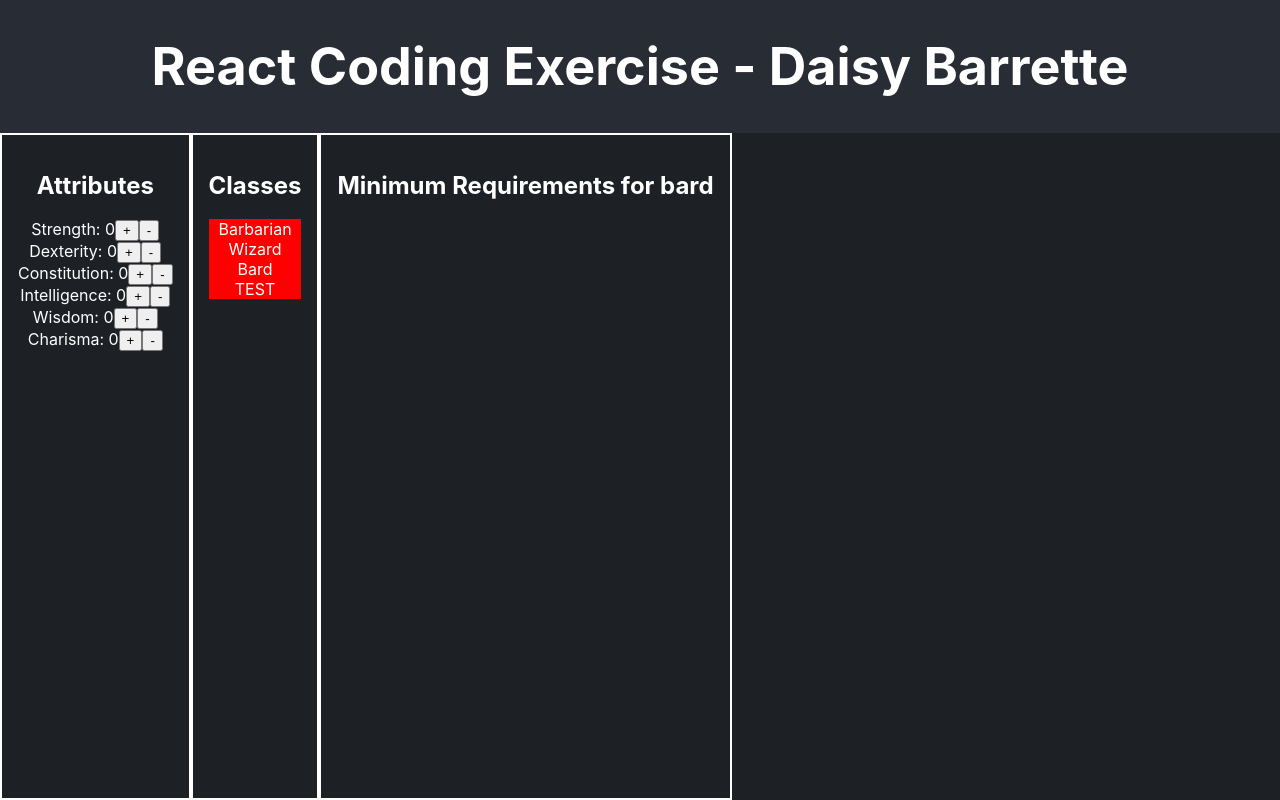
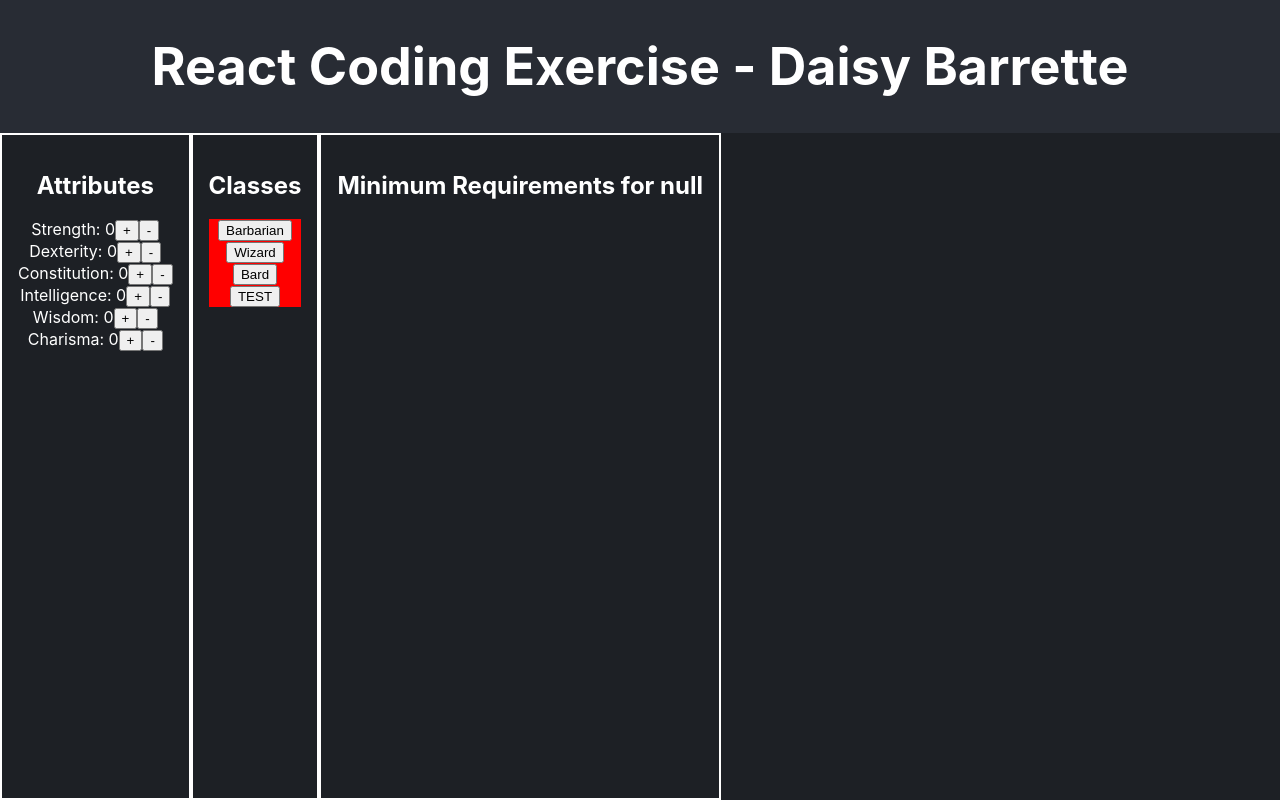
Before and after one commit to daisybarrette/recruiting-webapp-character, a React (Create React App) app: page / in a window 1280 px wide. Built offline with nearby package versions, Linux system fonts and the light colour scheme.

Commit message:
Track which character class the user has selected, allow deselection

```diff
--- a/src/App.js
+++ b/src/App.js
@@ -8,6 +8,8 @@ function App() {
     const [classStatus, setClassStatus] = useState(
         Object.keys(CLASS_LIST).reduce((acc, currentValue) => ({ ...acc, [currentValue]: 'disabled' }), {})
     );
+
+    const [selectedCharacterClass, setSelectedCharacterClass] = useState(null);
 
     function handleUpdateAttributeValue(attribute, offset = 1) {
         const updatedAttributeValues = [...attributeValues];
@@ -46,8 +48,12 @@ function App() {
         setClassStatus(updatedClassStatus);
     }, [attributeValues]);
 
-    function MinimumRequirements({ characterClass }) {
-        return <h2>{`Minimum Requirements for ${characterClass}`}</h2>;
+    function handleCharacterClassClick(characterClass) {
+        if (selectedCharacterClass === characterClass) {
+            setSelectedCharacterClass(null);
+        } else {
+            setSelectedCharacterClass(characterClass);
+        }
     }
 
     return (
@@ -75,18 +81,24 @@ function App() {
                                 key={characterClass}
                                 className={charClassName}
                             >
-                                {characterClass}
+                                <button onClick={() => handleCharacterClassClick(characterClass)}>
+                                    {characterClass}
+                                </button>
                             </div>
                         );
                     })}
                 </div>
 
                 <div className='App-column'>
-                    <MinimumRequirements characterClass={'bard'} />
+                    <MinimumRequirements characterClass={selectedCharacterClass} />
                 </div>
             </section>
         </div>
     );
+}
+
+function MinimumRequirements({ characterClass }) {
+    return <h2>{`Minimum Requirements for ${characterClass}`}</h2>;
 }
 
 function getAttributeValue(attribute, attributeList) {
```
